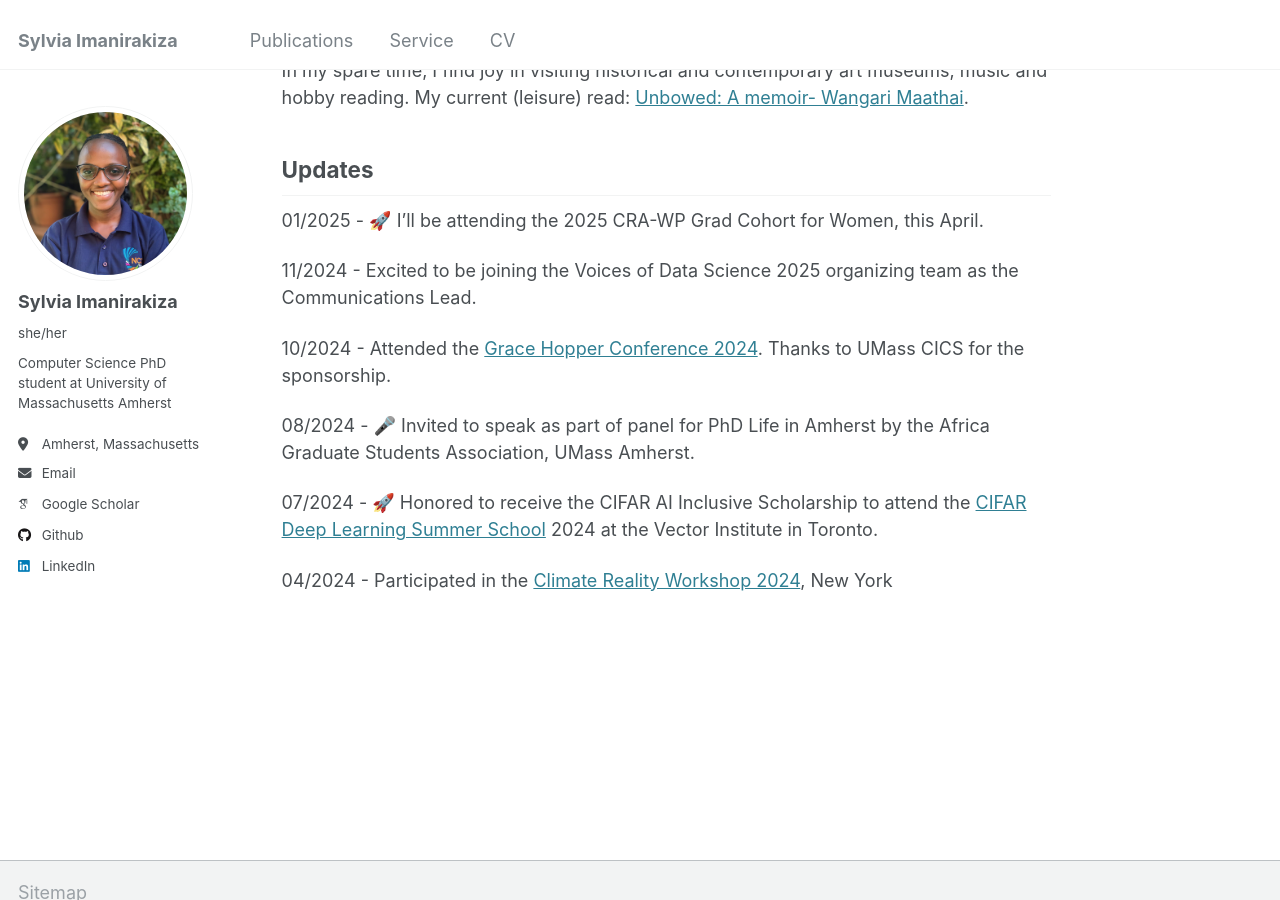
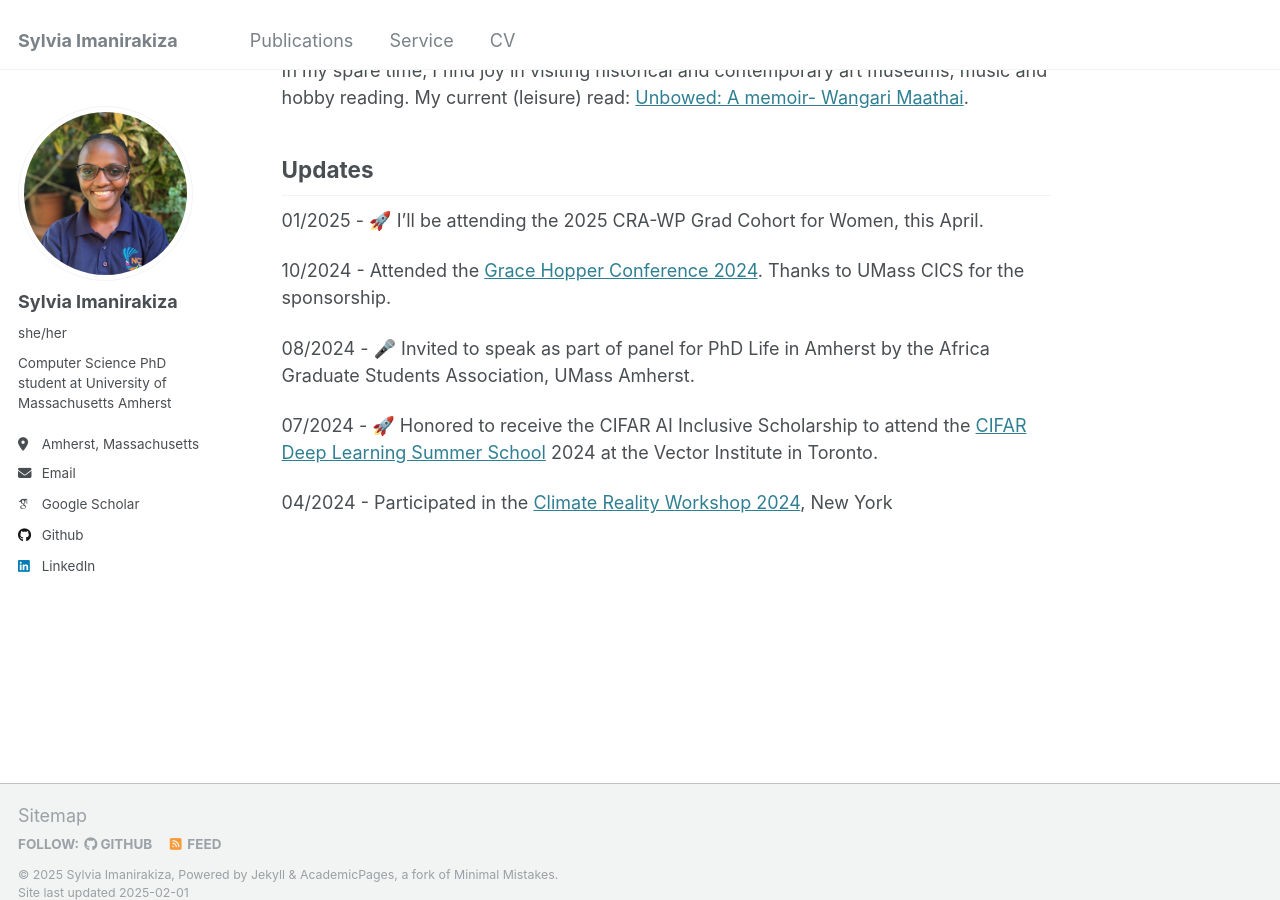
Before and after one commit to simanirakiza/simanirakiza.github.io, a Jekyll site: the page built from _pages/about.md, in a window 1280 px wide and 900 px high, scrolled down 458 px. Built offline with Jekyll 4.4.1, drawn with Linux system fonts in a browser that asks for light colours; some web fonts are replaced.

Commit message:
Update about.md

```diff
--- a/_pages/about.md
+++ b/_pages/about.md
@@ -20,8 +20,6 @@ In my spare time, I find joy in visiting historical and contemporary art museums
 
 01/2025 - 🚀 I'll be attending the 2025 CRA-WP Grad Cohort for Women, this April.
 
-11/2024 - Excited to be joining the Voices of Data Science 2025 organizing team as the Communications Lead.
-
 10/2024 - Attended the [Grace Hopper Conference 2024](https://ghc.anitab.org/). Thanks to UMass CICS for the sponsorship.
 
 08/2024 - 🎤 Invited to speak as part of panel for PhD Life in Amherst by the Africa Graduate Students Association, UMass Amherst.
```
